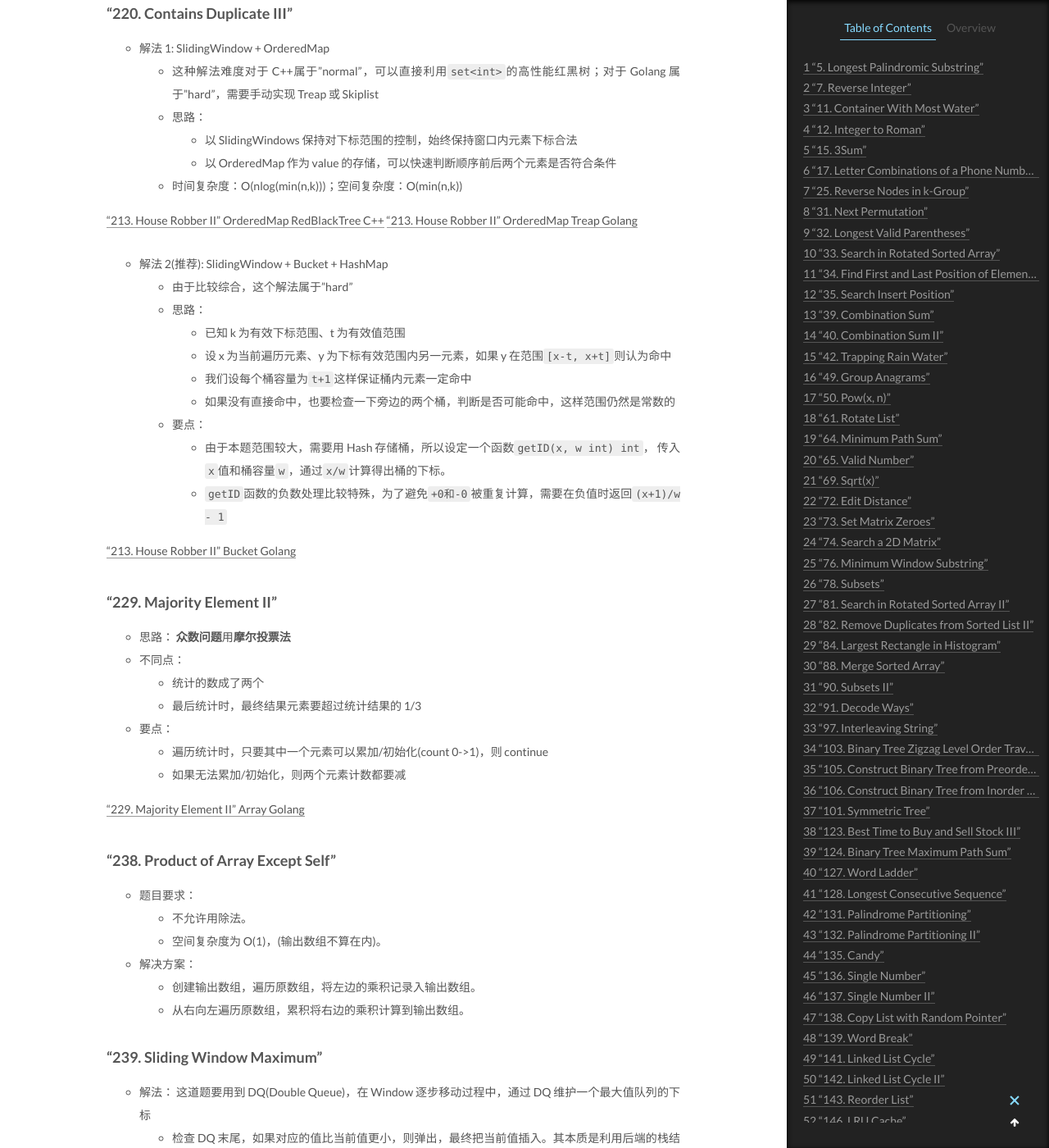
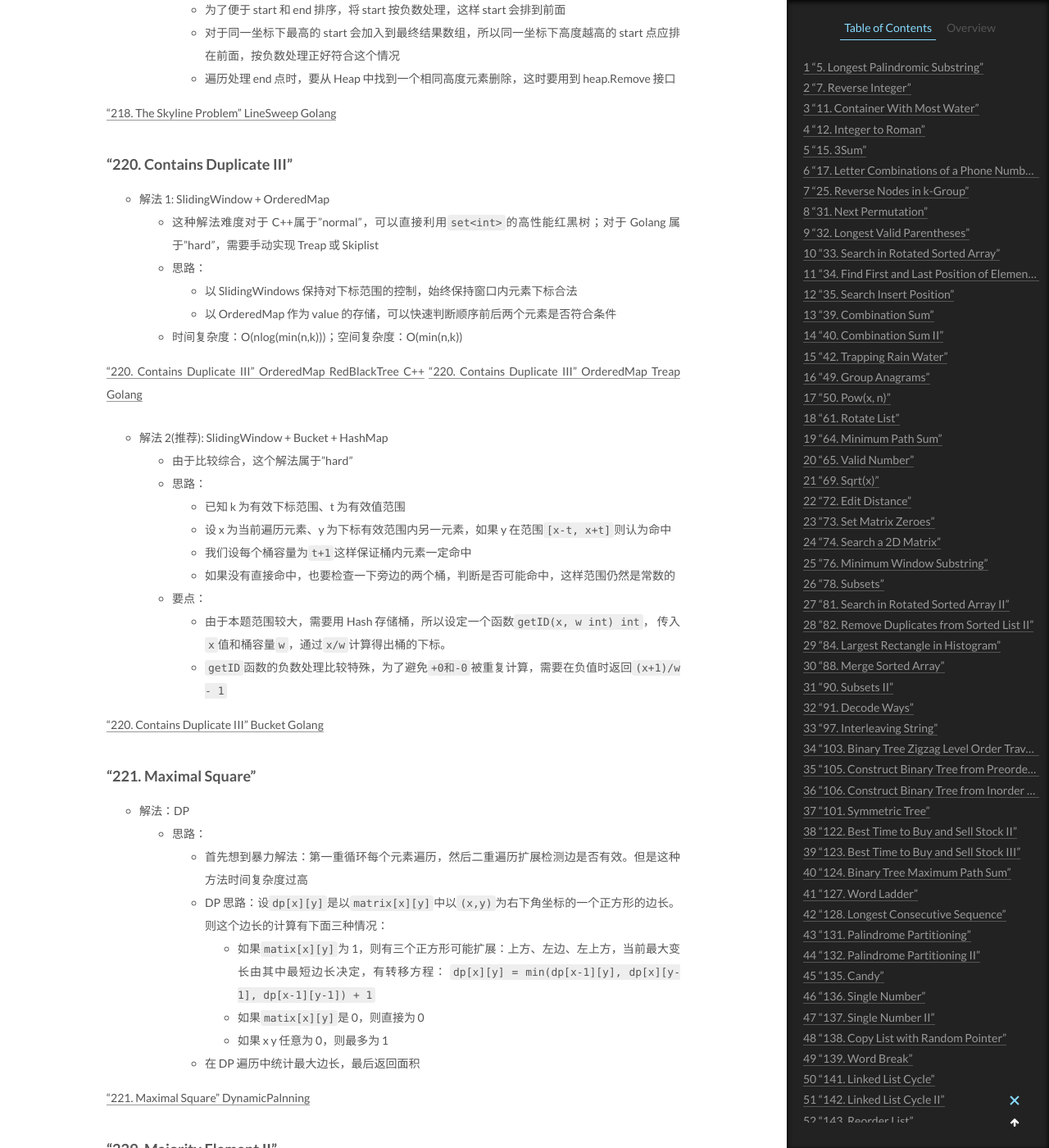
Before and after one commit to CodeHunter2006/CodeHunter2006.github.io, a Jekyll site: the page built from _posts/2020-12-27-LeetCode_Question_Category.md, in a window 1280 px wide and 1400 px high, scrolled down 24718 px. Shown: the whole window at 82% size. Built offline with Jekyll 4.4.1, drawn with Linux system fonts in a browser that asks for light colours; formulas are drawn with MathJax 3; some of the changed text lies outside the part shown.

Commit message:
[doc]: add contents.

```diff
--- a/_posts/2020-12-27-LeetCode_Question_Category.md
+++ b/_posts/2020-12-27-LeetCode_Question_Category.md
@@ -411,6 +411,13 @@
     - 还可以利用 recur 传两个参数的方式实现，子树正好也是镜像关系
 
 ["101. Symmetric Tree" Recur]()
+
+### "122. Best Time to Buy and Sell Stock II"
+
+- 解法：Greedy
+  - 思路：
+    - 分析规律可知，只要是上升区间，每一段都可以累积结果，
+      `ret += max(0, prices[i+1]-prices[i])`
 
 ### "123. Best Time to Buy and Sell Stock III"
 
@@ -886,8 +893,8 @@
     - 以 OrderedMap 作为 value 的存储，可以快速判断顺序前后两个元素是否符合条件
   - 时间复杂度：O(nlog(min(n,k)))；空间复杂度：O(min(n,k))
 
-["213. House Robber II" OrderedMap RedBlackTree C++]()
-["213. House Robber II" OrderedMap Treap Golang]()
+["220. Contains Duplicate III" OrderedMap RedBlackTree C++]()
+["220. Contains Duplicate III" OrderedMap Treap Golang]()
 
 - 解法 2(推荐): SlidingWindow + Bucket + HashMap
   - 由于比较综合，这个解法属于"hard"
@@ -901,7 +908,21 @@
       传入`x`值和桶容量`w`，通过`x/w`计算得出桶的下标。
     - `getID`函数的负数处理比较特殊，为了避免`+0和-0`被重复计算，需要在负值时返回`(x+1)/w - 1`
 
-["213. House Robber II" Bucket Golang]()
+["220. Contains Duplicate III" Bucket Golang]()
+
+### "221. Maximal Square"
+
+- 解法：DP
+  - 思路：
+    - 首先想到暴力解法：第一重循环每个元素遍历，然后二重遍历扩展检测边是否有效。但是这种方法时间复杂度过高
+    - DP 思路：设`dp[x][y]`是以`matrix[x][y]`中以`(x,y)`为右下角坐标的一个正方形的边长。则这个边长的计算有下面三种情况：
+      1. 如果`matix[x][y]`为 1，则有三个正方形可能扩展：上方、左边、左上方，当前最大变长由其中最短边长决定，有转移方程：
+         `dp[x][y] = min(dp[x-1][y], dp[x][y-1], dp[x-1][y-1]) + 1`
+      2. 如果`matix[x][y]`是 0，则直接为 0
+      3. 如果 x y 任意为 0，则最多为 1
+    - 在 DP 遍历中统计最大边长，最后返回面积
+
+["221. Maximal Square" DynamicPalnning]()
 
 ### "229. Majority Element II"
 
@@ -1862,6 +1883,10 @@
   - 时间复杂度：`O(nm)`
 
 ["727. Minimum Window Subsequence" DynamicPlanning]()
+
+### "739. Daily Temperatures"
+
+- 解法：单调栈
 
 ### "740. Delete and Earn"
 
```
Also changed, not shown: _posts/2020-12-20-Algorithm_Tips.md (+2 -0 lines), _posts/2021-01-02-Algorithm_DynamicPlanning.md (+25 -0 lines).
